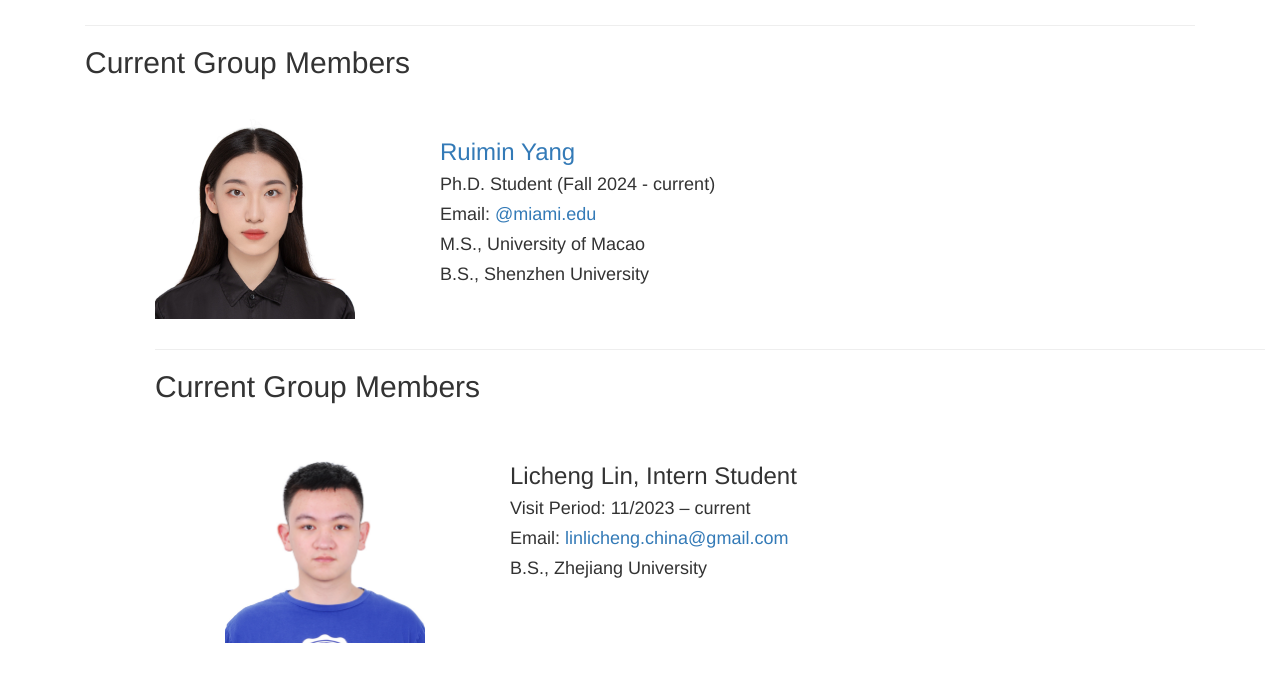
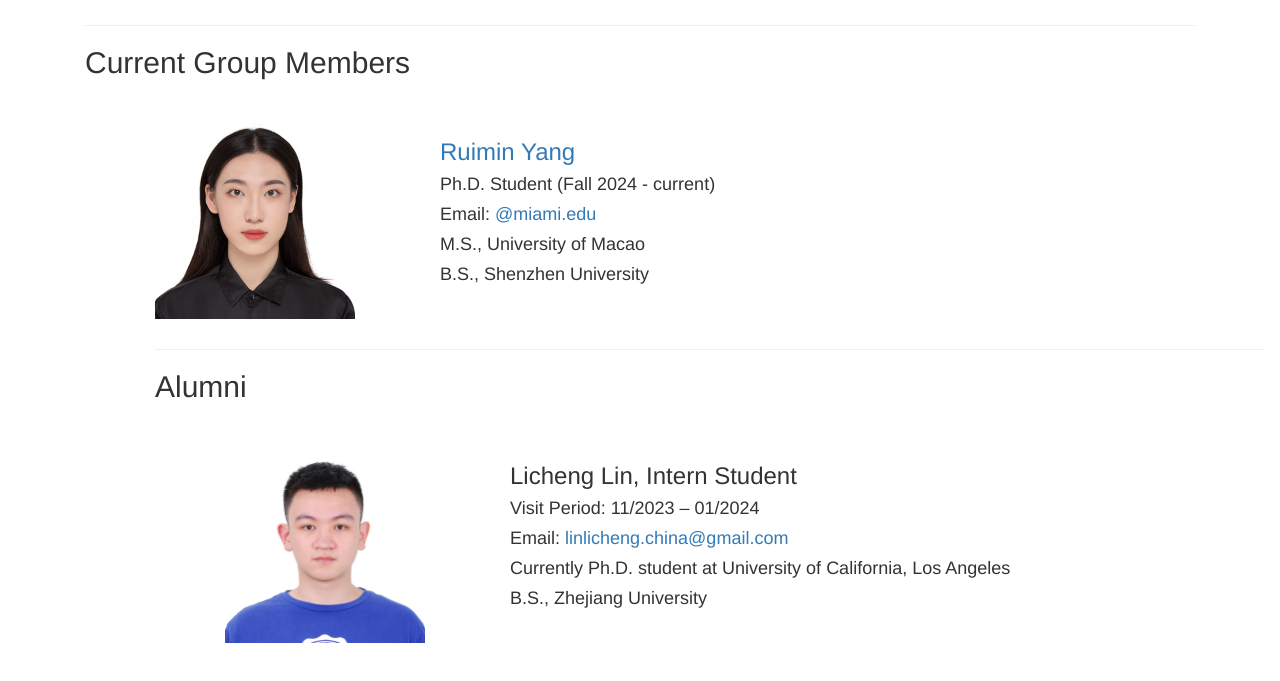
Before and after one commit to yehuece/yehuece.github.io, a plain HTML site: page group.html in a window 1280 px wide. Shown: the part 65-746 px from the top of the page. Drawn offline with Linux system fonts and the light colour scheme.

Commit message:
Update group.html

```diff
--- a/group.html
+++ b/group.html
@@ -104,7 +104,7 @@
                 <div style="text-align: left; margin-top:10px" class="col-md-12">
                     <div id="tab-advising-content">
                         <hr class="star-primary">
-                        <h2>Current Group Members </h2>
+                        <h2> Alumni </h2>
                         <ul>
 
 
@@ -120,8 +120,9 @@
                                                         <div class="row">
                                                             <div align="left" class="col-sm-12">
                                                                 <h3>Licheng Lin, Intern Student
-                                                                    </h3><h4>Visit Period: 11/2023 – current</h4>
+                                                                    </h3><h4>Visit Period: 11/2023 – 01/2024</h4>
                                                                     <h4>Email: <a href="mailto:linlicheng.china@gmail.com">linlicheng.china@gmail.com</a></h5>
+                                                                    <h4>Currently Ph.D. student at University of California, Los Angeles </h4>
                                                                     <h4>B.S., Zhejiang University</h4>
                                                             </div>
                                                         </div>
```
